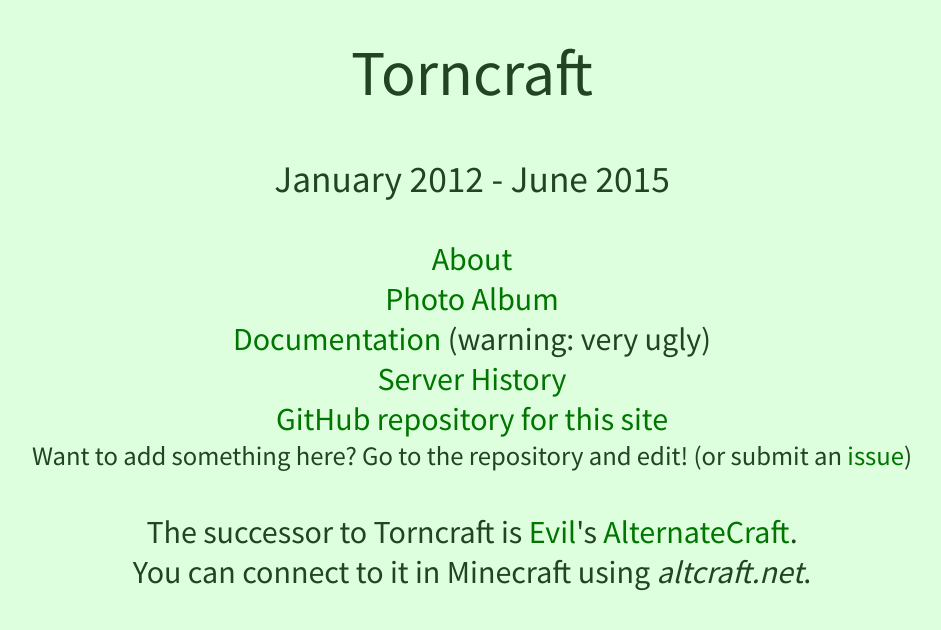
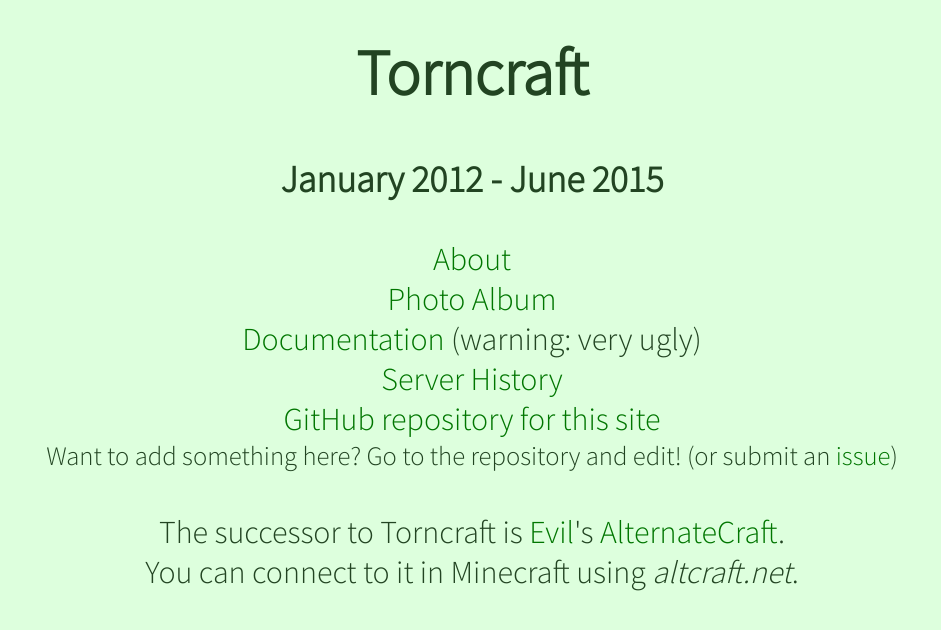
Before and after one commit to Torncraft/Torncraft.github.io, a plain HTML site: page index.html in a window 1280 px wide. Shown: the whole page, without its empty margins (168-1109 px from the left). Drawn offline with Linux system fonts and the light colour scheme.

Commit message:
Use light font

```diff
--- a/style.css
+++ b/style.css
@@ -1,4 +1,4 @@
-@import url('https://fonts.googleapis.com/css?family=Source+Sans+Pro');
+@import url('https://fonts.googleapis.com/css?family=Source+Sans+Pro:300');
 
 body {
     font-family: 'Source Sans Pro', sans-serif;
@@ -10,10 +10,6 @@ body {
     margin-top: 32px;
 }
 
-h1, h2, h3 {
-    font-weight: normal;
-}
-
 a:link, a:visited {
     text-decoration: none;
     color: #007600;
```
